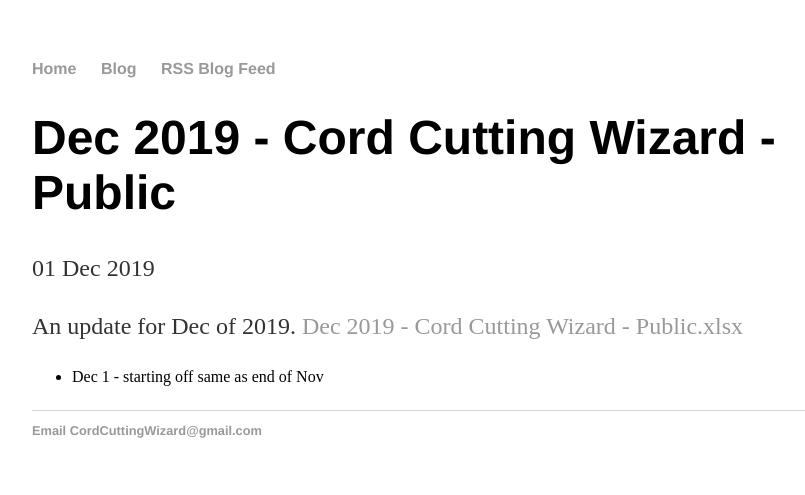
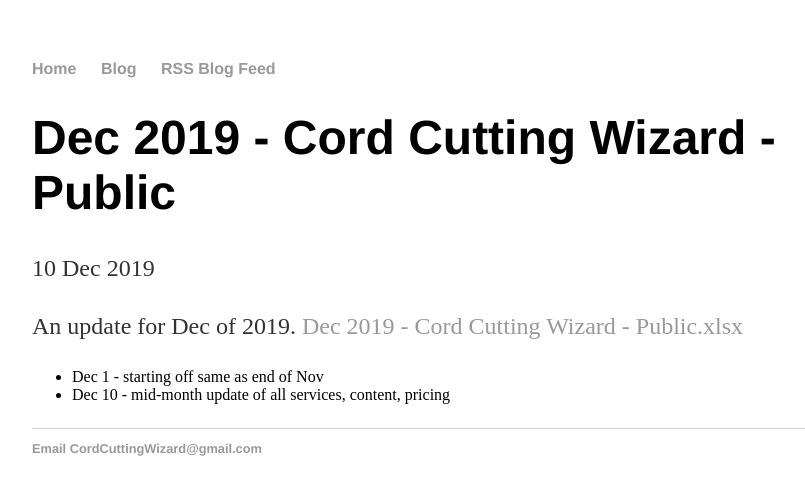
Before and after one commit to wjhladik/wjhladik.github.io, a Jekyll site: the page built from _posts/2019-12-10-Dec-2019-Cord-Cutting-Wizard-Public.md, in a window 1280 px wide. Shown: the top 495 px of the page, without its empty margins (160-965 px from the left). Built offline with Jekyll 4.4.1, drawn with Linux system fonts in a browser that asks for light colours.

Commit message:
Update and rename 2019-12-01-Dec-2019-Cord-Cutting-Wizard-Public.md to 2019-12-10-Dec-2019-Cord-Cutting-Wizard-Public.md

```diff
--- a/_posts/2019-12-01-Dec-2019-Cord-Cutting-Wizard-Public.md
+++ b/_posts/2019-12-10-Dec-2019-Cord-Cutting-Wizard-Public.md
@@ -1,9 +1,10 @@
 ---
 layout: post
 title: "Dec 2019 - Cord Cutting Wizard - Public"
-date: 2019-12-01
+date: 2019-12-10
 ---
 <p>An update for Dec of 2019. <a href="/Dec 2019 - Cord Cutting Wizard - Public.xlsx">Dec 2019 - Cord Cutting Wizard - Public.xlsx</a>
   <p>
     <ul>
       <li>Dec 1 - starting off same as end of Nov
+      <li>Dec 10 - mid-month update of all services, content, pricing
```
